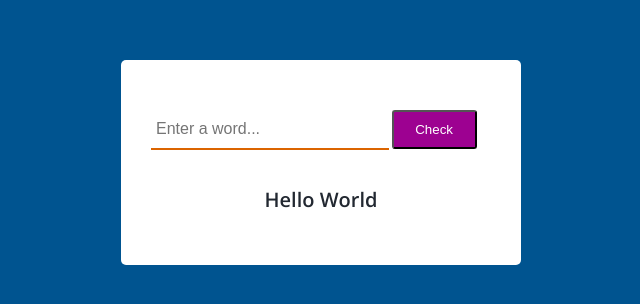
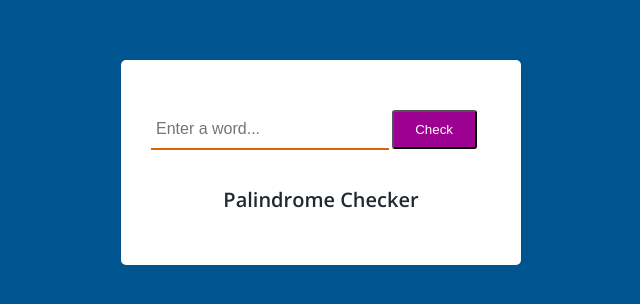
Before and after one commit to ianchan3/05-Palindrome-Checker, a plain HTML site: page index.html in a window 1280 px wide. Shown: the part 238-542 px from the top of the page, without its empty margins (319-959 px from the left). Drawn offline with nearby package versions, Linux system fonts and the light colour scheme.

```diff
--- a/index.html
+++ b/index.html
@@ -14,7 +14,7 @@
     <div class="container pal">
       <input type="text" class="input-text" placeholder="Enter a word...">
       <button class="btn">Check</button>
-      <p class="result">Hello World</p>
+      <p class="result">Palindrome Checker</p>
     </div>
   </section>
 </body>
```
